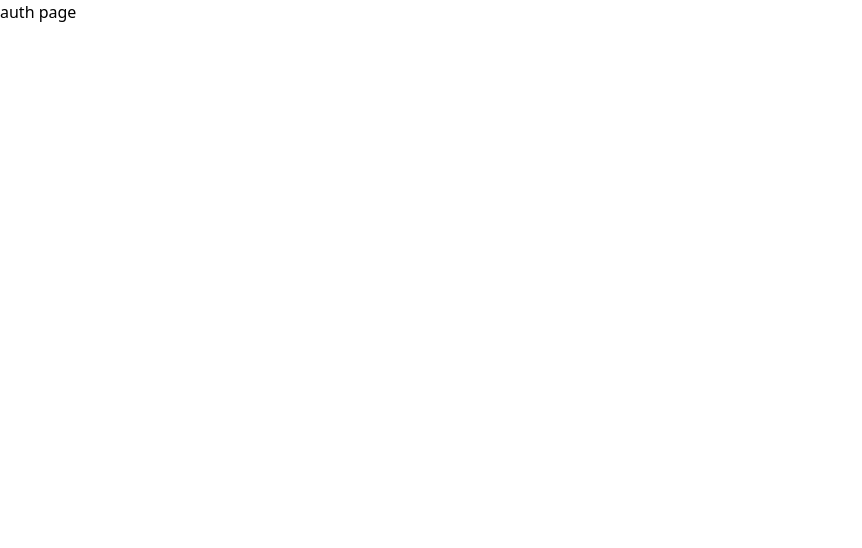
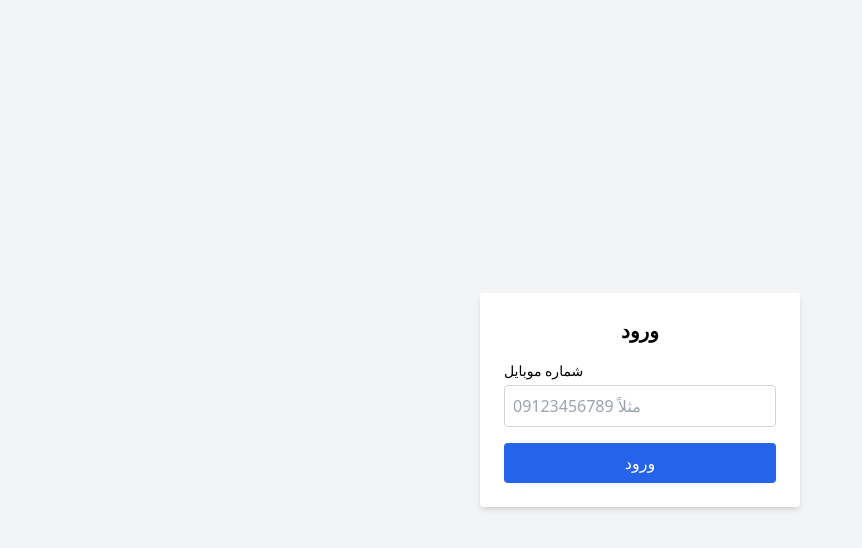
Before and after one commit to koroush-97/docmound-task, a Next.js app: page /auth in a window 1280 px wide. Shown: the top 548 px of the page, without its empty margins (0-862 px from the left). Built offline with nearby package versions, Linux system fonts and the light colour scheme.

Commit message:
Input and button components have been created

```diff
--- a/package.json
+++ b/package.json
@@ -11,7 +11,9 @@
   "dependencies": {
     "next": "14.2.30",
     "react": "^18",
-    "react-dom": "^18"
+    "react-dom": "^18",
+    "react-hook-form": "^7.59.0",
+    "react-toastify": "^11.0.5"
   },
   "devDependencies": {
     "@types/node": "^20",
--- a/src/app/auth/page.tsx
+++ b/src/app/auth/page.tsx
@@ -1,7 +1,35 @@
-import React from 'react'
+"use client";
+// @components
+import { Input, Button } from "@/components";
+
+// @utilis and hooks
+import { useForm } from "react-hook-form";
+
+type FormsValue = {
+  phone: string;
+};
 
 export default function page() {
+  const {
+    handleSubmit,
+    register,
+    formState: { errors },
+  } = useForm<FormsValue>();
+
+  const onSubmit = (data: FormsValue) => {
+    console.log(data);
+  };
+
   return (
-    <div>auth page</div>
-  )
+    <div className="w-full min-h-screen flex justify-center items-center bg-gray-100">
+      <form
+        onSubmit={handleSubmit(onSubmit)}
+        className="bg-white p-6 rounded shadow-md w-80 space-y-4"
+      >
+        <h1 className="text-xl font-semibold text-center">ورود</h1>
+        <Input />
+        <Button />
+      </form>
+    </div>
+  );
 }
--- a/src/app/layout.tsx
+++ b/src/app/layout.tsx
@@ -1,3 +1,5 @@
+import "react-toastify/dist/ReactToastify.css";
+import { ToastContainer, toast } from "react-toastify";
 import type { Metadata } from "next";
 import localFont from "next/font/local";
 import "./globals.css";
@@ -26,6 +28,7 @@ export default function RootLayout({
   return (
     <html lang="en">
       <body className={`${geistSans.variable} ${geistMono.variable}`}>
+        <ToastContainer />
         {children}
       </body>
     </html>
--- a/src/app/page.tsx
+++ b/src/app/page.tsx
@@ -1,5 +1,7 @@
 "use client";
 // import styles from "./page.module.css";
+
+import "react-toastify/dist/ReactToastify.css";
 
 import { useRouter } from "next/navigation";
 import { useEffect } from "react";
@@ -11,5 +13,9 @@ export default function Home() {
     router.replace("/auth");
   }, [router]);
 
-  return <div>loading please whait...</div>;
+  return (
+    <div className="w-full h-[100vh] border-2 flex justify-center items-center text-4xl">
+      loading please wait ...
+    </div>
+  );
 }
--- /dev/null
+++ b/src/components/btn/Button.tsx
@@ -0,0 +1,12 @@
+import React from "react";
+
+export function Button() {
+  return (
+    <button
+      type="submit"
+      className="w-full bg-blue-600 text-white py-2 rounded hover:bg-blue-700 transition"
+    >
+      ورود
+    </button>
+  );
+}
--- /dev/null
+++ b/src/components/btn/index.ts
@@ -0,0 +1 @@
+export * from './Button'
--- /dev/null
+++ b/src/components/index.ts
@@ -0,0 +1,2 @@
+export * from './input'
+export * from './btn'
--- /dev/null
+++ b/src/components/input/Input.tsx
@@ -0,0 +1,17 @@
+import React from "react";
+
+export function Input() {
+  return (
+    <div>
+      <label htmlFor="phone" className="block text-sm mb-1">
+        شماره موبایل
+      </label>
+      <input
+        id="phone"
+        type="tel"
+        placeholder="مثلاً 09123456789"
+        className="w-full border border-gray-300 p-2 rounded focus:outline-none focus:border-blue-500"
+      />
+    </div>
+  );
+}
--- /dev/null
+++ b/src/components/input/index.ts
@@ -0,0 +1 @@
+export * from './Input'
```
Also changed, not shown: 1 other file (tests, documents, lock files or other folders).
